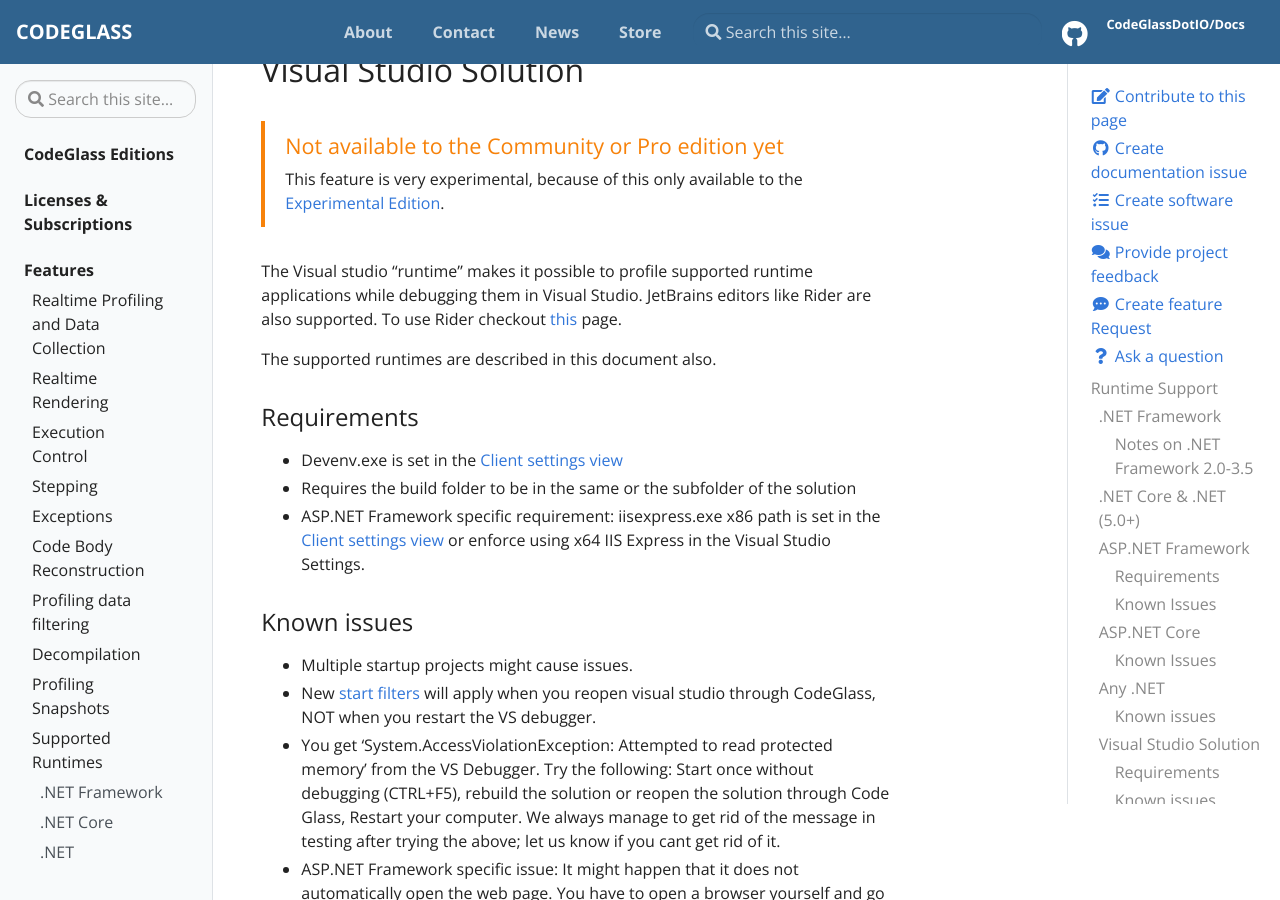
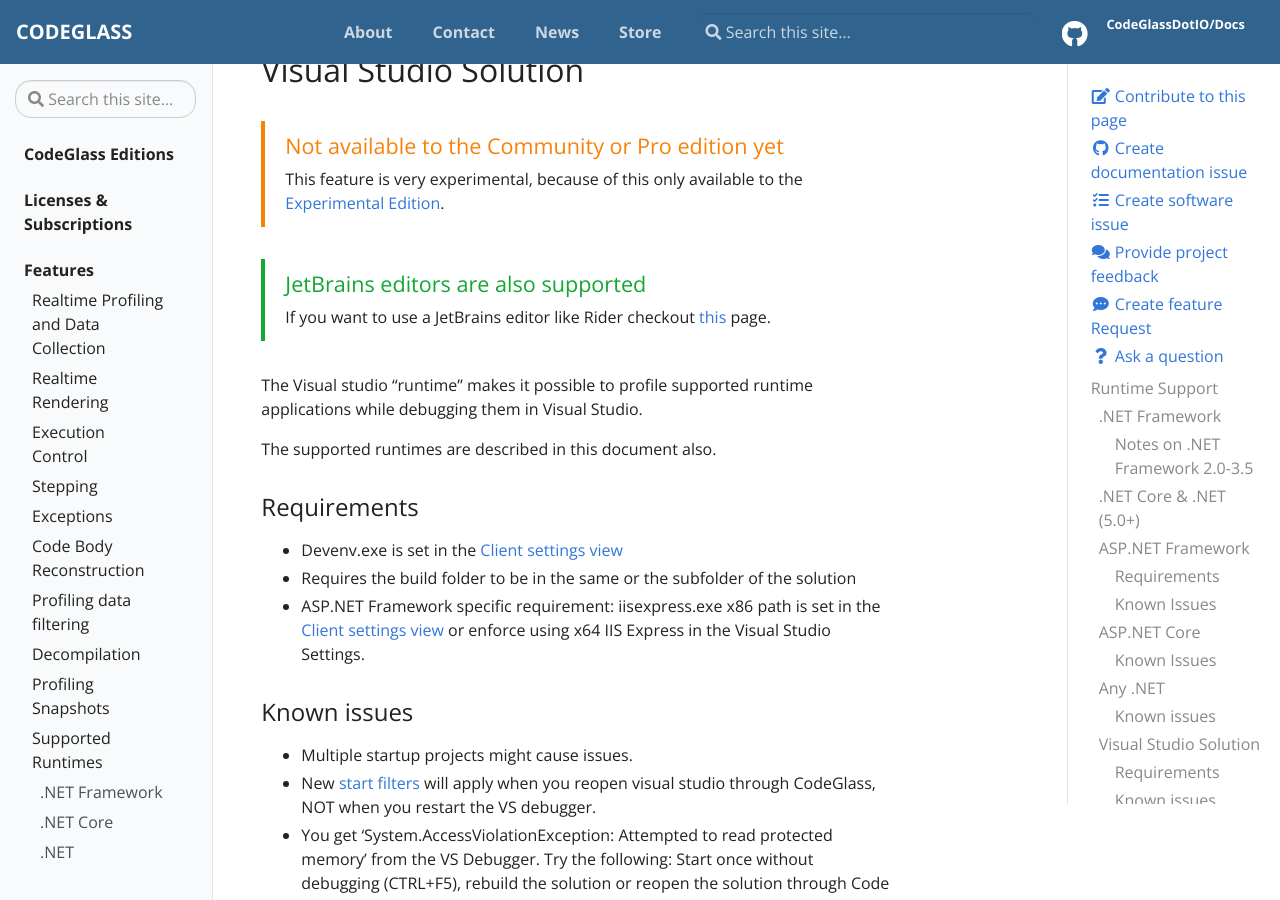
Before and after one commit to CodeGlassDotIO/Docs, a Jekyll site: the page built from _docs/features/supportedruntimes.md, in a window 1280 px wide and 900 px high, scrolled down 3339 px. Built offline with Jekyll 4.4.1, drawn with Linux system fonts in a browser that asks for light colours; part of the change alters nothing that is shown.

Commit message:
Made JetBrains reference an alert

```diff
--- a/_docs/features/supportedruntimes.md
+++ b/_docs/features/supportedruntimes.md
@@ -91,8 +91,9 @@ HKEY_CURRENT_USER\Environment\coreclr_profiler_path_64
 
 ## Visual Studio Solution
 {% include alert.html  type="warning" title="Not available to the Community or Pro edition yet" content="This feature is very experimental, because of this only available to the <a href=\"../Editions/Experimental\" target=\"_blanc\">Experimental Edition</a>." %}
+{% include alert.html  type="success" title="JetBrains editors are also supported" content="If you want to use a JetBrains editor like Rider checkout <a href=\"JetbrainsEditors\" target=\"_blank\">this</a> page." %}
 
-The Visual studio "runtime" makes it possible to profile supported runtime applications while debugging them in Visual Studio. JetBrains editors like Rider are also supported. To use Rider checkout [this](JetbrainsEditors.md) page.
+The Visual studio "runtime" makes it possible to profile supported runtime applications while debugging them in Visual Studio.
 
 The supported runtimes are described in this document also.
 
```
